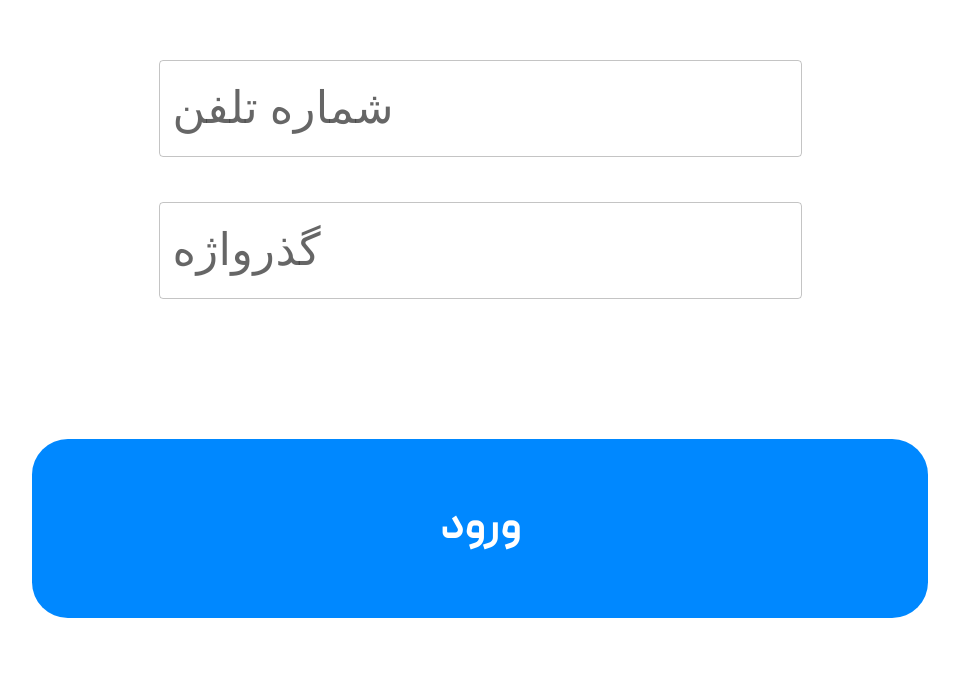
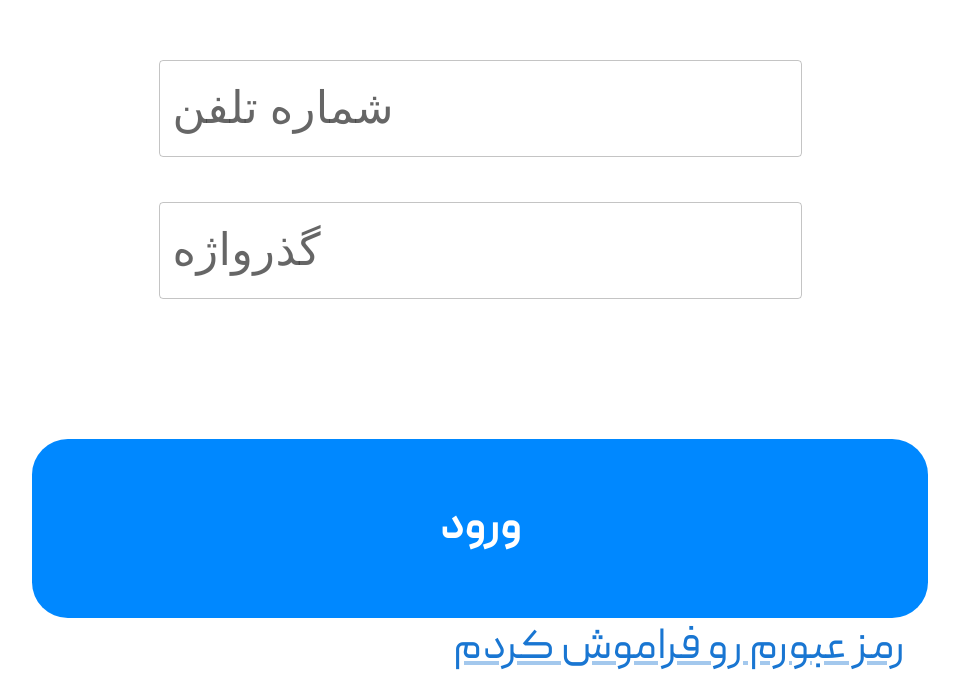
Before and after one commit to sangarsazan/frontend, a React (Create React App) app: page /login in a window 1280 px wide. Shown: the part 693-1373 px from the top of the page, without its empty margins (160-1119 px from the left). Before the commit the page ends 1311 px from the top, so only its background shows below. Built offline with nearby package versions, Linux system fonts and the light colour scheme.

Commit message:
login + forget pass

```diff
--- a/src/pages/login/login.js
+++ b/src/pages/login/login.js
@@ -1,5 +1,5 @@
 import React from 'react';
-import {TextField, Typography} from "@mui/material";
+import {Link, TextField} from "@mui/material";
 import Styles from "./login.module.css";
 import ArrowForwardIcon from '@mui/icons-material/ArrowForward';
 import ButtonArrow from "@mui/material/Button";
@@ -31,6 +31,9 @@ const LoginPage = () => {
                 <Button className={Styles.button} text={'ورود'} sx={{width: ".5rem"}}></Button>
             </div>
 
+            <div>
+                <Link href="/" underline="always" style={{marginRight: "4.8rem", marginTop: "2rem"}}>رمز عبورم رو فراموش کردم</Link>
+            </div>
         </div>
     );
 };
--- a/src/pages/login/login.module.css
+++ b/src/pages/login/login.module.css
@@ -1,3 +1,6 @@
+body {
+    height: 100vh;
+}
 .titre {
     display: flex;
     justify-content: center;
```
